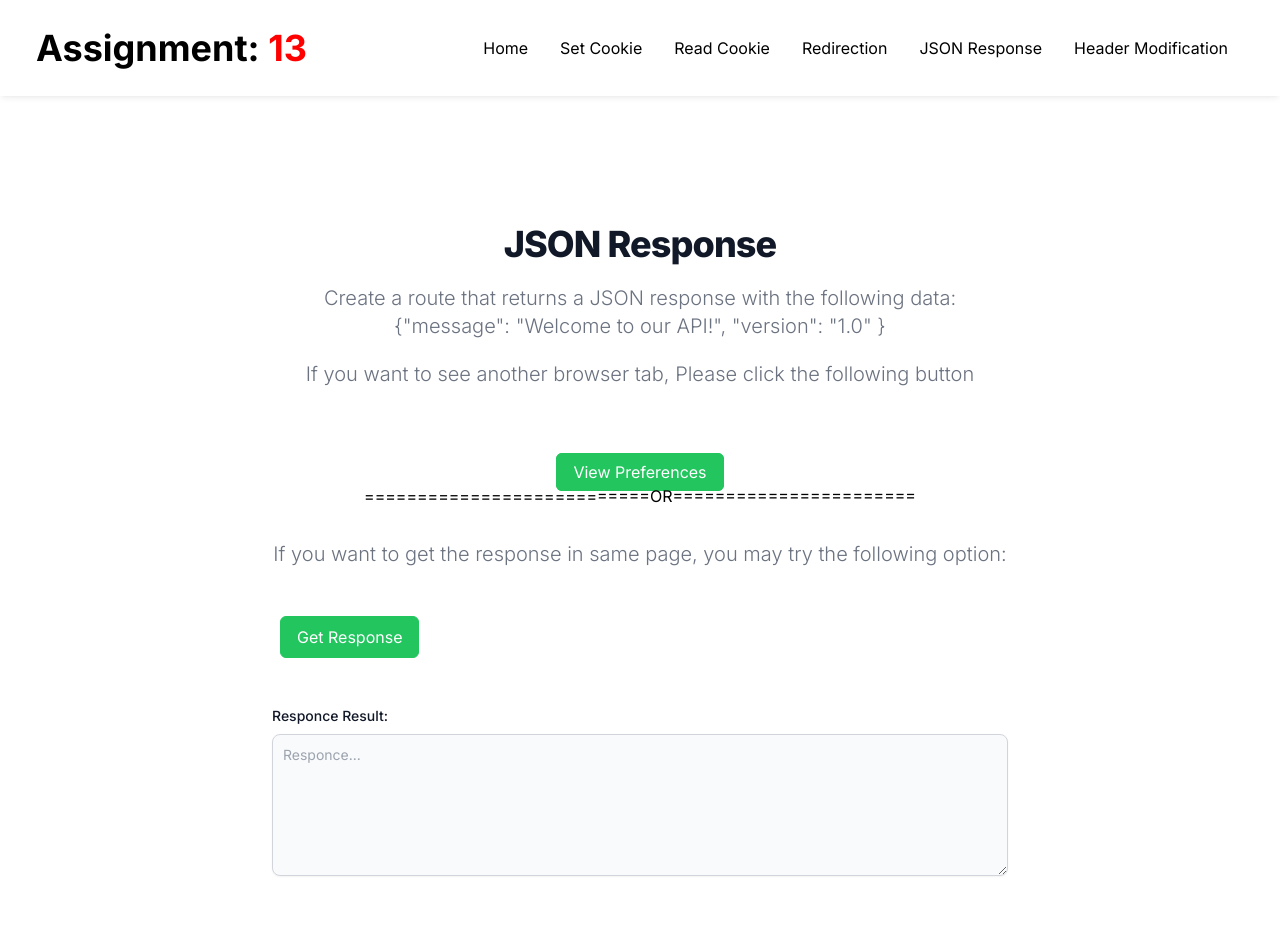
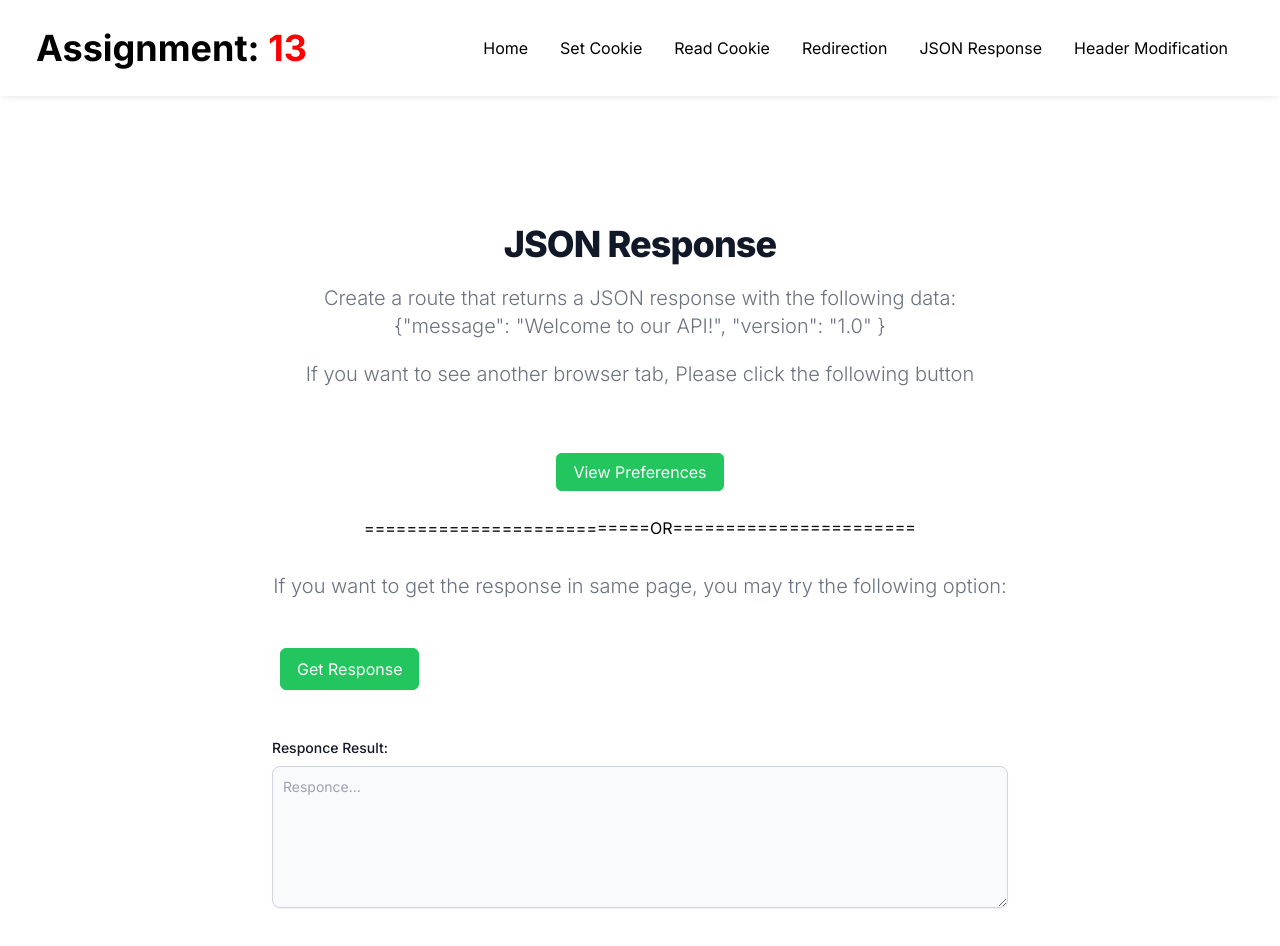
Before and after one commit to quickbd/ostad_module_13, a Next.js app: page /json_response in a window 1280 px wide. Shown: the top 946 px of the page. Built offline with nearby package versions, Linux system fonts and the light colour scheme.

Commit message:
update margin json responce

```diff
--- a/app/json_response/page.js
+++ b/app/json_response/page.js
@@ -54,7 +54,7 @@ export default function redirectpage() {
                       View Preferences
                     </Link>
 
-                    <div>
+                    <div className="mt-8">
                       {" "}
                       ===========================OR=======================
                     </div>
```
